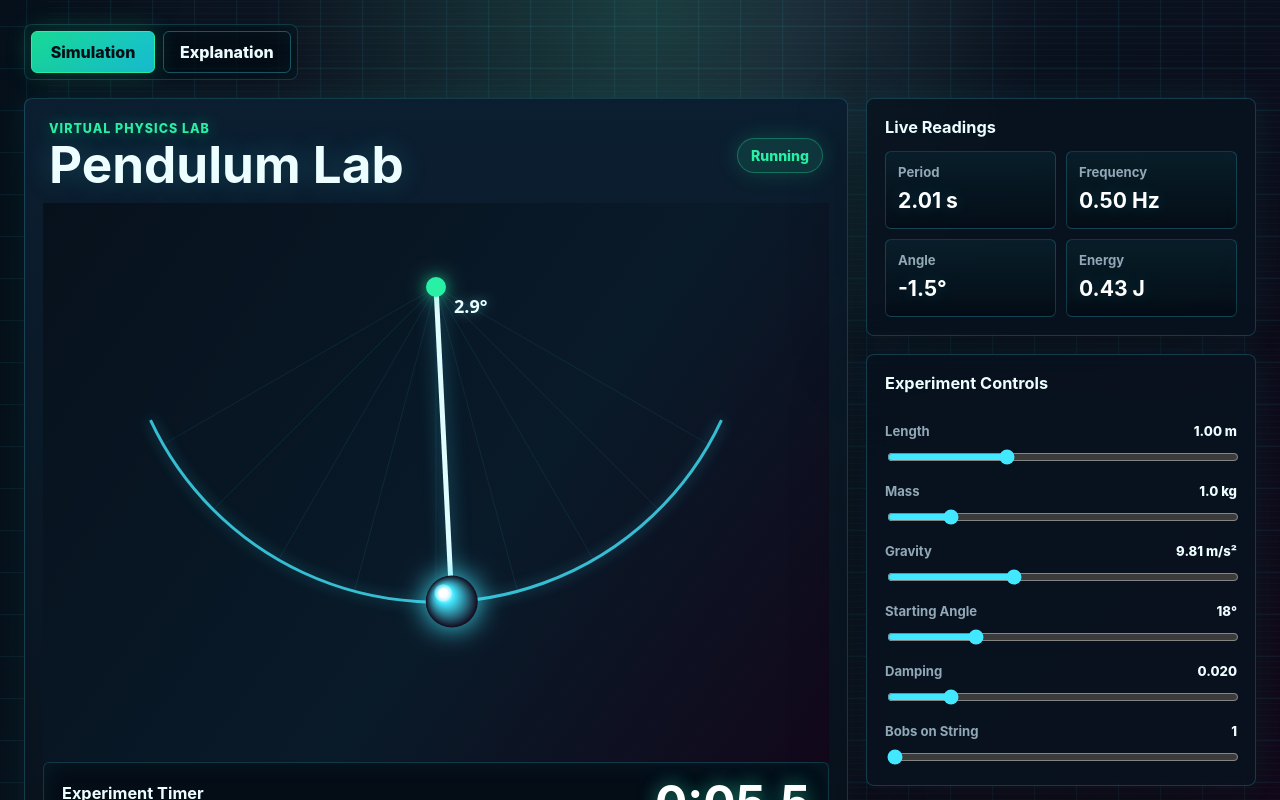
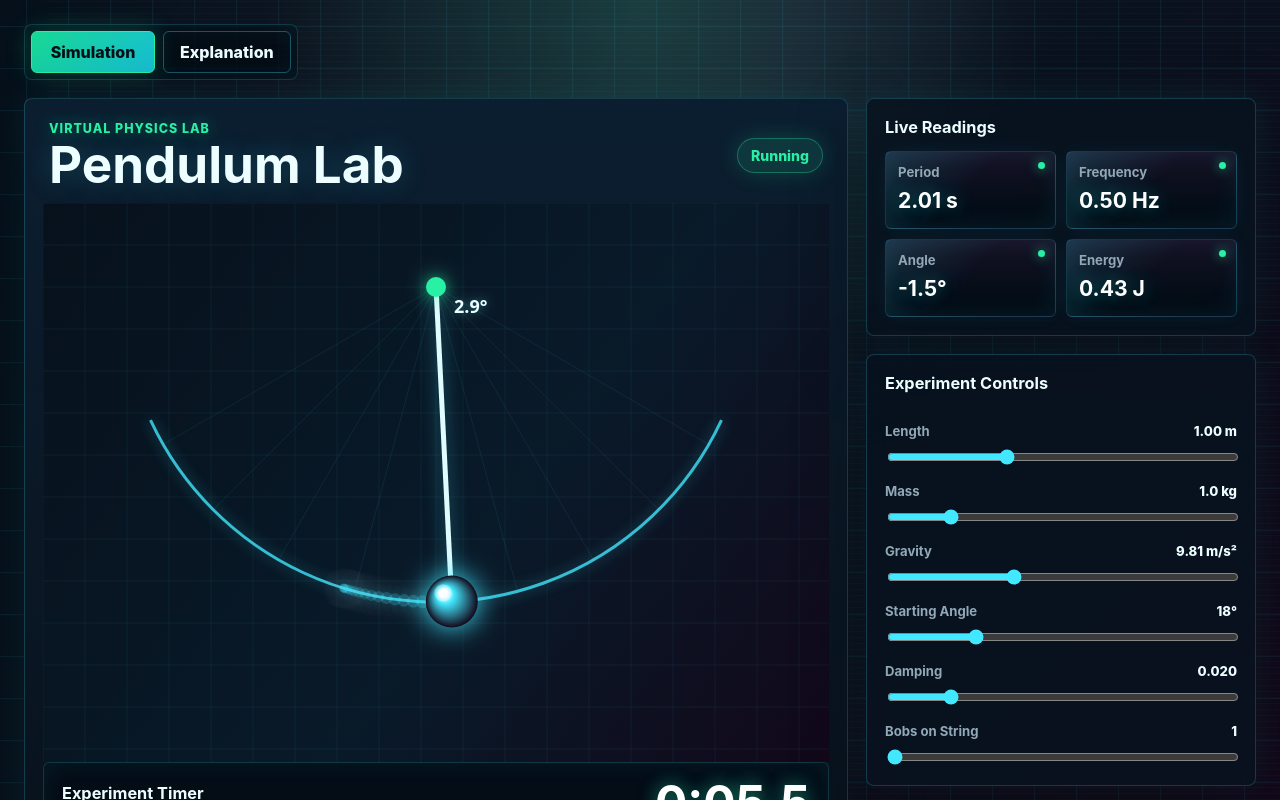
Before and after one commit to keshavsai212/pendulum-experiment, a React (Vite) app: page / in a window 1280 px wide. Shown: the top 800 px of the page. Built offline with nearby package versions, Linux system fonts and the light colour scheme.

Commit message:
Add sci-fi telemetry polish

```diff
--- a/src/main.jsx
+++ b/src/main.jsx
@@ -69,7 +69,7 @@ function prepareCanvas(canvas) {
   return { ctx, width, height };
 }
 
-function drawPendulum(ctx, width, height, theta, config) {
+function drawPendulum(ctx, width, height, theta, config, samples, elapsedTime) {
   const pivot = { x: width / 2, y: 84 };
   const pixelLength = Math.min(height * 0.68, 170 + config.length * 145);
   const bobCount = Math.max(1, Math.min(6, config.bobCount));
@@ -87,6 +87,22 @@ function drawPendulum(ctx, width, height, theta, config) {
   gradient.addColorStop(1, "#12081a");
   ctx.fillStyle = gradient;
   ctx.fillRect(0, 0, width, height);
+
+  ctx.strokeStyle = "rgba(66, 232, 255, 0.06)";
+  ctx.lineWidth = 1;
+  for (let x = 0; x <= width; x += 42) {
+    ctx.beginPath();
+    ctx.moveTo(x, 0);
+    ctx.lineTo(x, height);
+    ctx.stroke();
+  }
+
+  for (let y = 0; y <= height; y += 42) {
+    ctx.beginPath();
+    ctx.moveTo(0, y);
+    ctx.lineTo(width, y);
+    ctx.stroke();
+  }
 
   ctx.strokeStyle = "rgba(66, 232, 255, 0.08)";
   ctx.lineWidth = 1;
@@ -115,6 +131,24 @@ function drawPendulum(ctx, width, height, theta, config) {
   ctx.moveTo(pivot.x, pivot.y);
   ctx.lineTo(stringEnd.x, stringEnd.y);
   ctx.stroke();
+  ctx.shadowBlur = 0;
+
+  const trailAngles = samples.slice(-34);
+  trailAngles.forEach((sample, index) => {
+    const alpha = (index + 1) / trailAngles.length;
+    const trailTheta = degreesToRadians(sample);
+    const trailBob = {
+      x: pivot.x + Math.sin(trailTheta) * pixelLength,
+      y: pivot.y + Math.cos(trailTheta) * pixelLength,
+    };
+
+    ctx.fillStyle = `rgba(66, 232, 255, ${0.04 + alpha * 0.2})`;
+    ctx.shadowColor = "rgba(66, 232, 255, 0.35)";
+    ctx.shadowBlur = 14;
+    ctx.beginPath();
+    ctx.arc(trailBob.x, trailBob.y, 2 + alpha * 5, 0, Math.PI * 2);
+    ctx.fill();
+  });
   ctx.shadowBlur = 0;
 
   ctx.fillStyle = "#28f0a4";
@@ -160,7 +194,11 @@ function drawPendulum(ctx, width, height, theta, config) {
 
 function drawGraph(ctx, width, height, samples) {
   ctx.clearRect(0, 0, width, height);
-  ctx.fillStyle = "rgba(4, 12, 20, 0.94)";
+  const graphGradient = ctx.createLinearGradient(0, 0, width, height);
+  graphGradient.addColorStop(0, "rgba(3, 16, 25, 0.98)");
+  graphGradient.addColorStop(0.5, "rgba(4, 12, 20, 0.94)");
+  graphGradient.addColorStop(1, "rgba(14, 7, 28, 0.96)");
+  ctx.fillStyle = graphGradient;
   ctx.fillRect(0, 0, width, height);
 
   ctx.strokeStyle = "rgba(66, 232, 255, 0.12)";
@@ -173,10 +211,19 @@ function drawGraph(ctx, width, height, samples) {
     ctx.stroke();
   }
 
+  ctx.strokeStyle = "rgba(255, 79, 216, 0.12)";
+  for (let i = 1; i < 8; i += 1) {
+    const x = (width / 8) * i;
+    ctx.beginPath();
+    ctx.moveTo(x, 0);
+    ctx.lineTo(x, height);
+    ctx.stroke();
+  }
+
   ctx.strokeStyle = "#28f0a4";
-  ctx.lineWidth = 3;
+  ctx.lineWidth = 4;
   ctx.shadowColor = "rgba(40, 240, 164, 0.55)";
-  ctx.shadowBlur = 10;
+  ctx.shadowBlur = 16;
   ctx.beginPath();
   samples.forEach((sample, index) => {
     const x = (index / 159) * width;
@@ -190,9 +237,25 @@ function drawGraph(ctx, width, height, samples) {
   ctx.stroke();
   ctx.shadowBlur = 0;
 
+  ctx.fillStyle = "#42e8ff";
+  ctx.shadowColor = "rgba(66, 232, 255, 0.9)";
+  ctx.shadowBlur = 12;
+  samples.forEach((sample, index) => {
+    if (index % 18 !== 0 && index !== samples.length - 1) {
+      return;
+    }
+
+    const x = (index / 159) * width;
+    const y = height / 2 - (sample / 70) * (height / 2 - 18);
+    ctx.beginPath();
+    ctx.arc(x, y, index === samples.length - 1 ? 4 : 2.5, 0, Math.PI * 2);
+    ctx.fill();
+  });
+  ctx.shadowBlur = 0;
+
   ctx.fillStyle = "#91a8b6";
   ctx.font = "700 14px system-ui";
-  ctx.fillText("angle over time", 14, 24);
+  ctx.fillText("angle telemetry", 14, 24);
 }
 
 function App() {
@@ -297,7 +360,7 @@ function App() {
       if (pendulumCanvas.current && graphCanvas.current) {
         const pendulum = prepareCanvas(pendulumCanvas.current);
         const graph = prepareCanvas(graphCanvas.current);
-        drawPendulum(pendulum.ctx, pendulum.width, pendulum.height, current.theta, activeConfig);
+        drawPendulum(pendulum.ctx, pendulum.width, pendulum.height, current.theta, activeConfig, current.samples, current.elapsedTime);
         drawGraph(graph.ctx, graph.width, graph.height, current.samples);
       }
 
--- a/src/styles.css
+++ b/src/styles.css
@@ -291,13 +291,48 @@ button:first-child {
 }
 
 .metric {
+  position: relative;
+  overflow: hidden;
   min-height: 78px;
   padding: 12px;
   border: 1px solid var(--line);
   border-radius: 6px;
   background:
-    linear-gradient(180deg, rgba(66, 232, 255, 0.08), transparent),
+    linear-gradient(135deg, rgba(66, 232, 255, 0.15), transparent 48%),
+    linear-gradient(180deg, rgba(255, 79, 216, 0.08), transparent 70%),
     rgba(4, 12, 20, 0.66);
+  box-shadow: inset 0 0 24px rgba(66, 232, 255, 0.08), 0 0 18px rgba(66, 232, 255, 0.05);
+}
+
+.metric::before {
+  position: absolute;
+  top: 10px;
+  right: 10px;
+  width: 7px;
+  height: 7px;
+  border-radius: 999px;
+  background: var(--green);
+  box-shadow: 0 0 12px rgba(40, 240, 164, 0.8);
+  content: "";
+}
+
+.metric::after {
+  position: absolute;
+  inset: auto 0 0;
+  height: 1px;
+  background: linear-gradient(90deg, transparent, rgba(66, 232, 255, 0.7), transparent);
+  content: "";
+  animation: telemetrySweep 2.8s linear infinite;
+}
+
+@keyframes telemetrySweep {
+  from {
+    transform: translateX(-100%);
+  }
+
+  to {
+    transform: translateX(100%);
+  }
 }
 
 .metric span,
@@ -316,7 +351,8 @@ label span {
   margin-top: 8px;
   font-size: 1.32rem;
   color: #ffffff;
-  text-shadow: 0 0 18px rgba(66, 232, 255, 0.2);
+  text-shadow: 0 0 18px rgba(66, 232, 255, 0.34), 0 0 20px rgba(40, 240, 164, 0.16);
+  transition: color 160ms ease, text-shadow 160ms ease;
 }
 
 .controls {
@@ -369,8 +405,8 @@ input[type="range"] {
   height: 160px;
   border: 1px solid var(--line);
   border-radius: 6px;
-  background: rgba(4, 12, 20, 0.8);
-  box-shadow: inset 0 0 24px rgba(66, 232, 255, 0.08);
+  background: rgba(4, 12, 20, 0.88);
+  box-shadow: inset 0 0 24px rgba(66, 232, 255, 0.14), 0 0 20px rgba(40, 240, 164, 0.05);
 }
 
 .explanation-panel {
```
